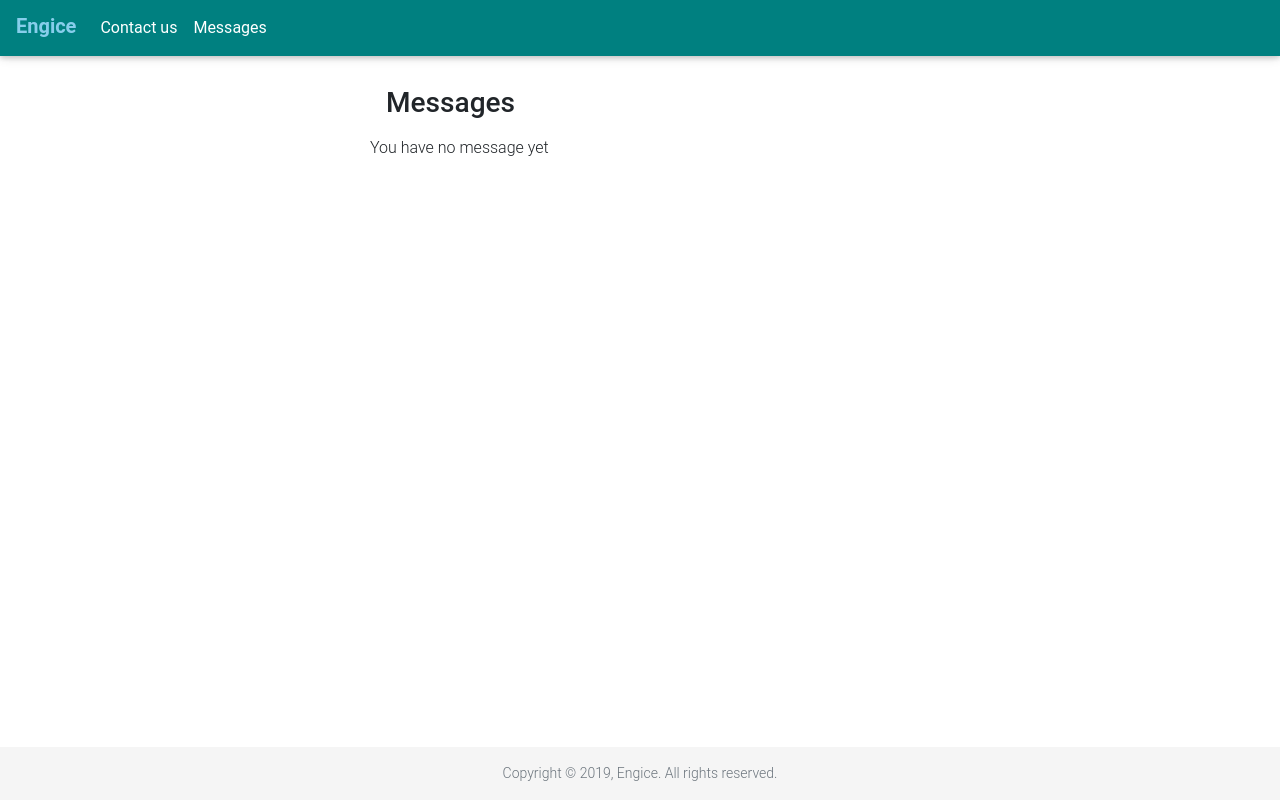
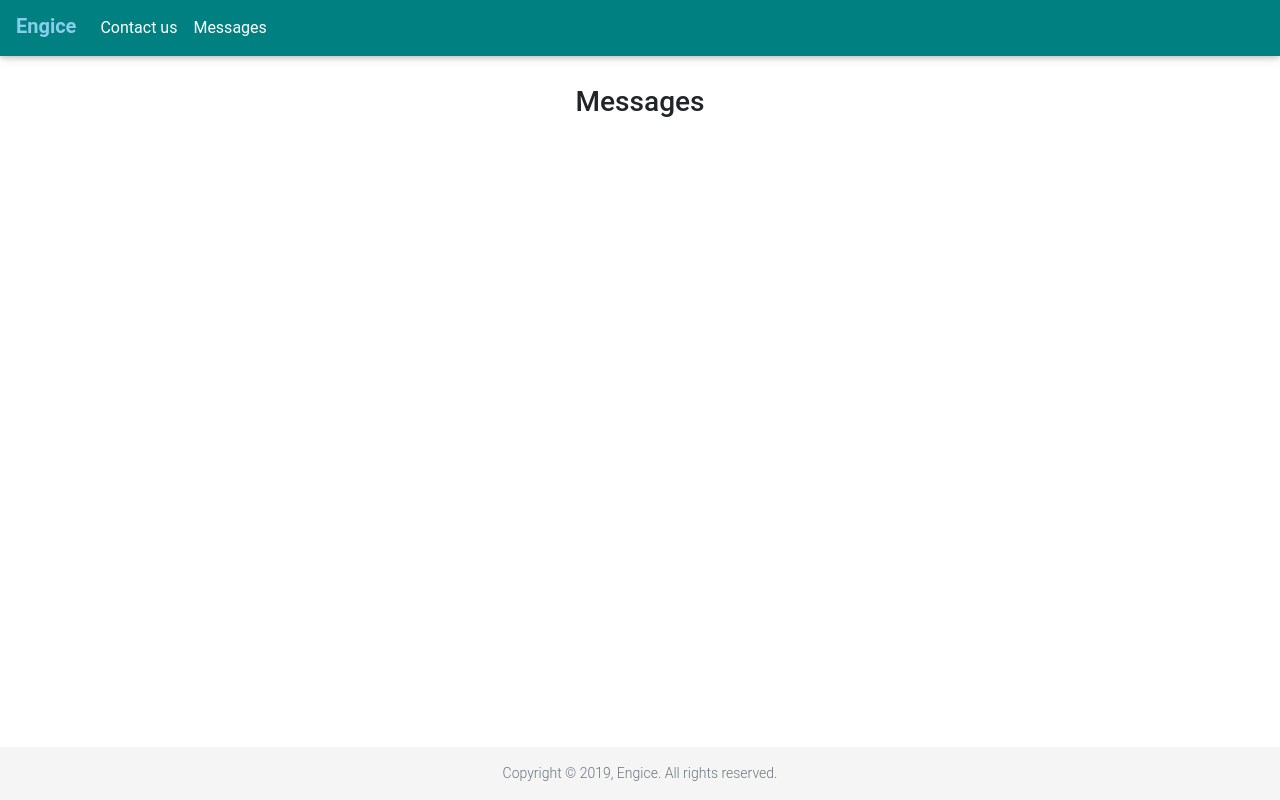
Before and after one commit to leonlogli/contact-us-client, a React (Create React App) app: page /messages in a window 1280 px wide. Built offline with nearby package versions, Linux system fonts and the light colour scheme.

Commit message:
Fix card size, remove linear progress

```diff
--- a/src/containers/MessagesPage/MessagesPage.css
+++ b/src/containers/MessagesPage/MessagesPage.css
@@ -1,7 +1,24 @@
 .MessagesPage {
-  padding: 70px 15px 30px 15px;
+  padding: 85px 15px 30px 15px;
 }
 
-.MessagesPage .MessageCard, .MessagesPage h3 {
+.MessagesPage .MessageCard {
   margin: 16px;
 }
+
+.MessagesPage .MessageCard {
+  width: 400px;
+}
+
+@media (min-width: 768px) and (max-width: 991px) {
+  .MessagesPage .MessageCard {
+    width: 300px;
+  }
+}
+
+
+@media (max-width: 767px){
+  .MessagesPage .MessageCard {
+    margin: 16px 0;
+  }
+}
--- a/src/containers/MessagesPage/MessagesPage.jsx
+++ b/src/containers/MessagesPage/MessagesPage.jsx
@@ -1,22 +1,22 @@
 import React from "react";
 import { connect } from "react-redux";
-import MessageCard from "../../components/MessageCard/MessageCard";
+import MessageCard from "../../components/MessageCard";
+import { ERROR } from "../../constants";
 import "./MessagesPage.css";
-import { ERROR, PENDING } from "../../constants";
-import LinearProgress from "@material-ui/core/LinearProgress";
 
-function MessagesPage({ saveMessage, getMessages, messages, status }) {
+function MessagesPage({ messages, status }) {
   return (
     <div className="MessagesPage container">
-      <div className="row justify-content-center">
-        <div className="col-md-8 col-lg-6">
-          <h3>Messages</h3>
-          {status.getMessages === PENDING && <LinearProgress />}
-          {messages &&
-            Object.entries(messages).map(([index, message]) => (
-              <MessageCard {...message} key={index} />
-            ))}
-          {messages && <p>You have no message yet</p>}
+      <div className="row">
+        <div className="col">
+          <h3 className="text-center">Messages</h3>
+          <div className="d-flex flex-wrap justify-content-center py-3">
+            {messages &&
+              Object.entries(messages).map(([index, message]) => (
+                <MessageCard {...message} key={index} />
+              ))}
+            {messages.length === 0 && <p>You have no message yet</p>}
+          </div>
         </div>
       </div>
       <div className="row justify-content-center">
```
